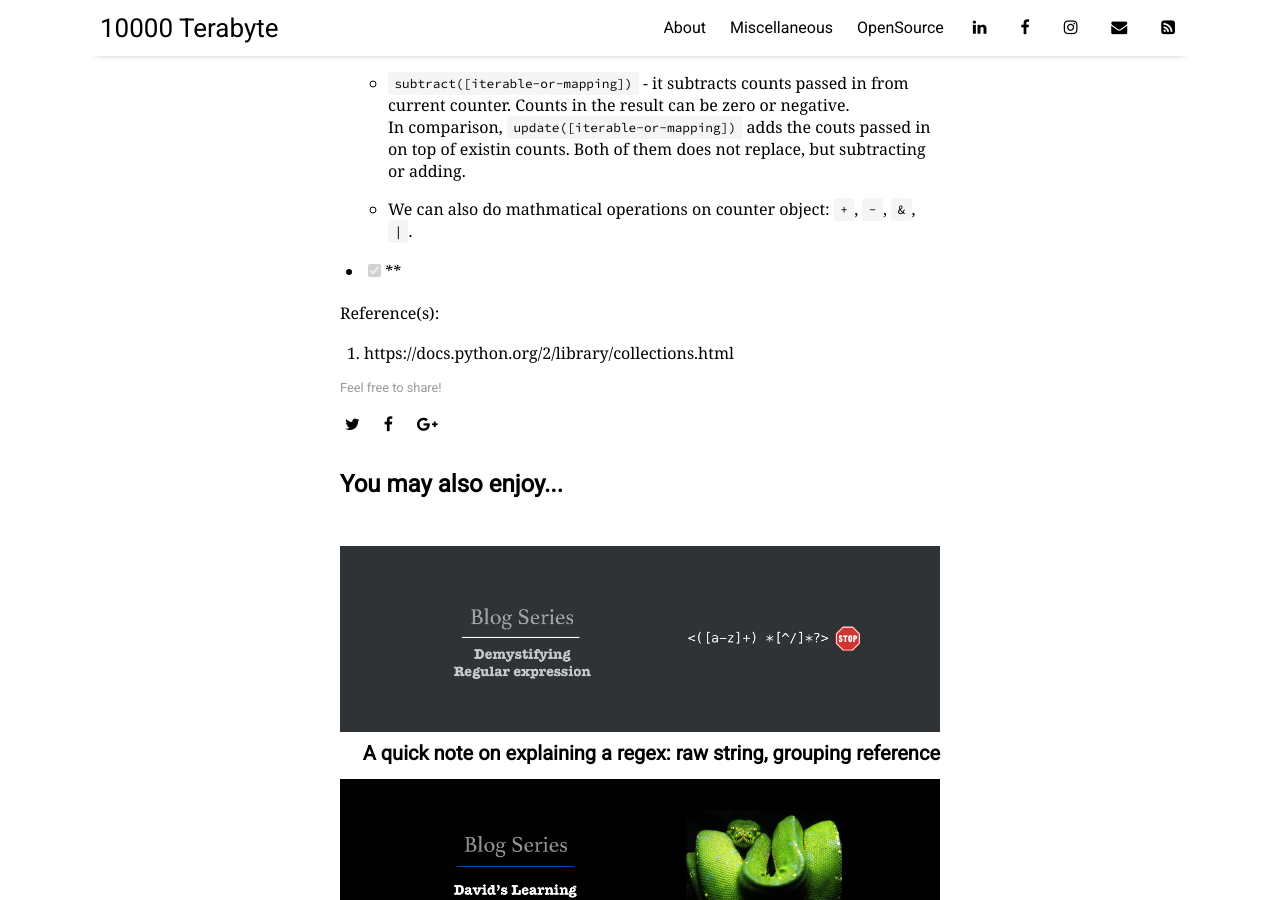
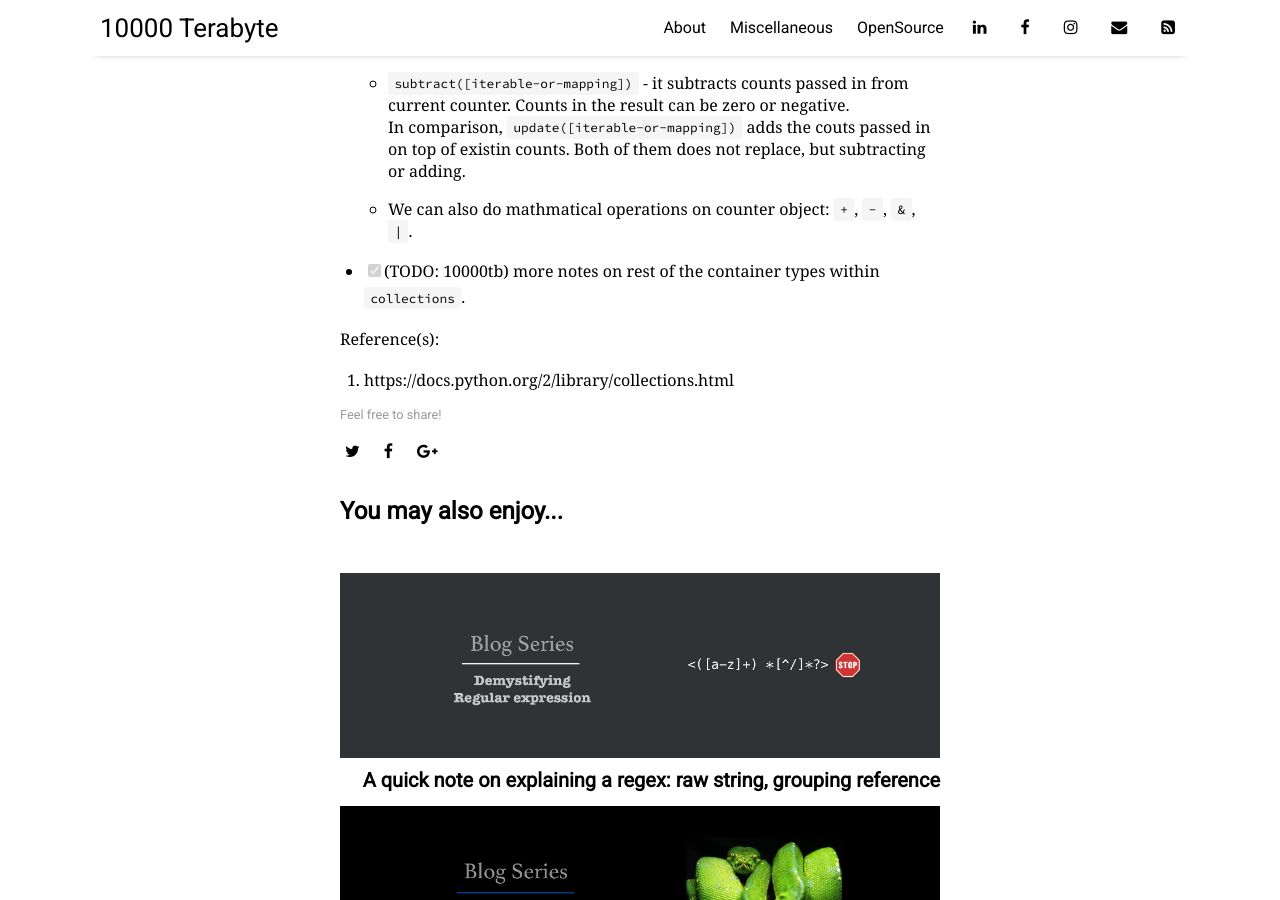
Before and after one commit to 10000TB/10000TB.github.io, a Jekyll site: the page built from _posts/blog-series-python/2018-03-31-Pythons-High-Performance-Container-Data-Types.md, in a window 1280 px wide and 900 px high, scrolled down 2007 px. Built offline with Jekyll 4.4.1, drawn with Linux system fonts in a browser that asks for light colours; nearby versions of some CDN libraries; comment, search, counter and statistics services are not loaded.

Commit message:
Added to-do notes for the new post on collections module.

```diff
--- a/_posts/blog-series-python/2018-03-31-Pythons-High-Performance-Container-Data-Types.md
+++ b/_posts/blog-series-python/2018-03-31-Pythons-High-Performance-Container-Data-Types.md
@@ -74,8 +74,7 @@ As of `2.7`, there are now five useful things in `collections`: `namedtuple()`,
   Both of them does not replace, but subtracting or adding.
   * We can also do mathmatical operations on counter object: `+`, `-`, `&`, `|`.
 
-- [x] ****
-
+- [x] (TODO: 10000tb) more notes on rest of the container types within `collections`.
 
 
 Reference(s):
```
